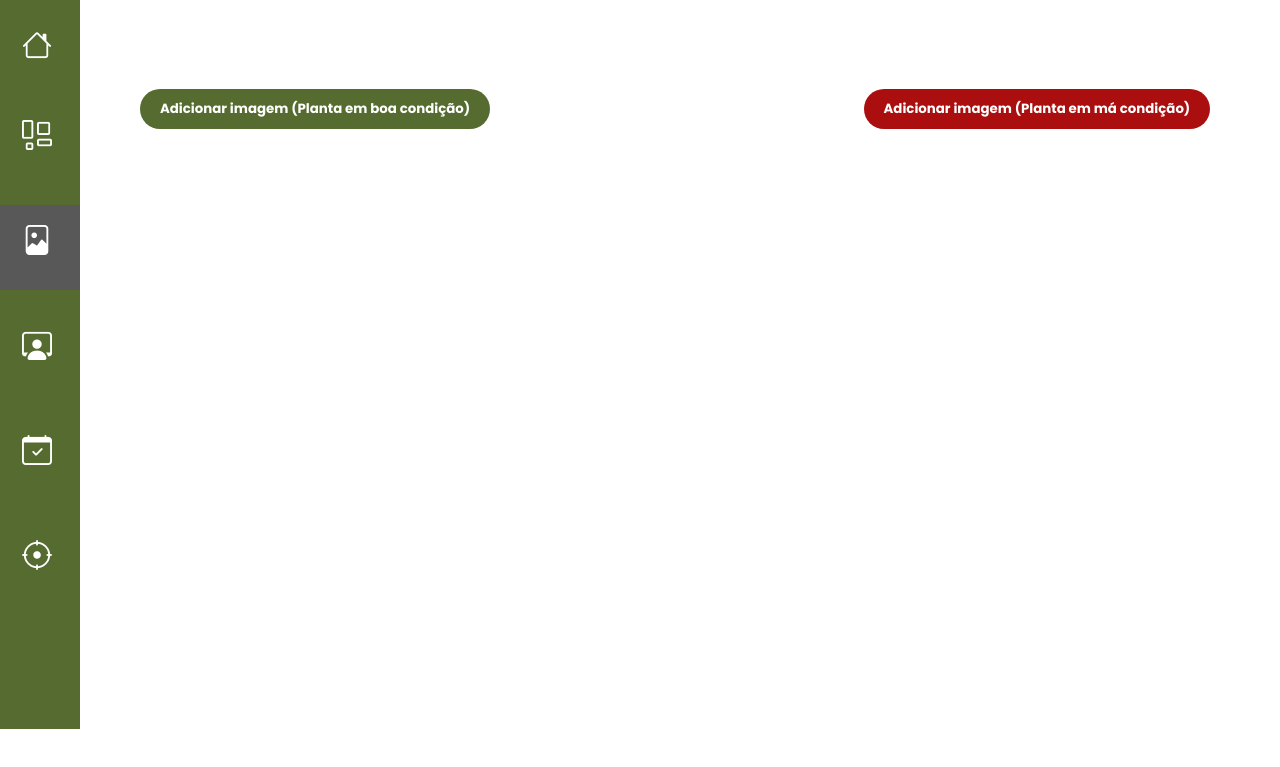
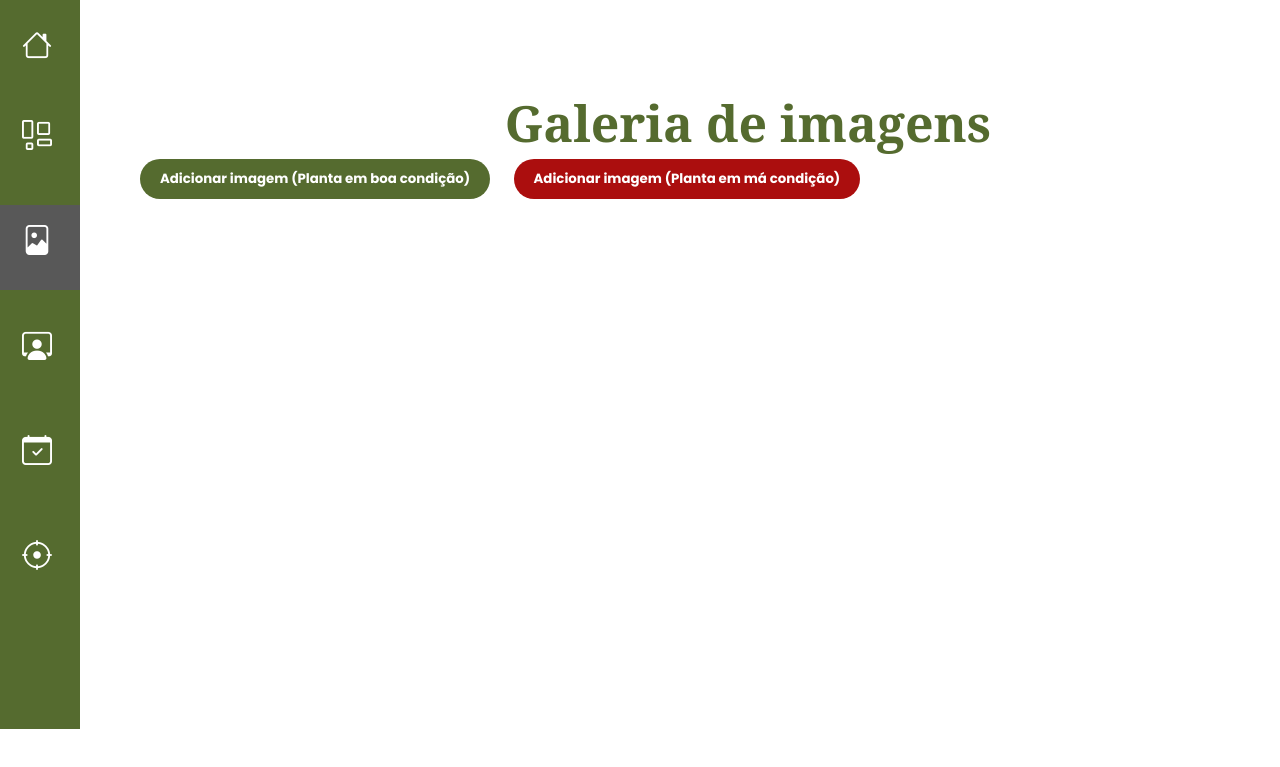
Before and after one commit to ICEI-PUC-Minas-PMV-ADS/pmv-ads-2024-1-e1-proj-web-t11-pmv-ads-2024-1-e1-proj-uavais, a plain HTML site: page codigo-fonte/src/UAVAIS/index.html in a window 1280 px wide. Both pictures are taken after a click on the item "Cadastrar Imagem". Shown: the part 71-838 px from the top of the page. Drawn offline with nearby package versions, Linux system fonts and the light colour scheme; some packages are replaced by stand-ins of ours.

Commit message:
Botões página de imagens

```diff
--- a/codigo-fonte/src/UAVAIS/css/style.css
+++ b/codigo-fonte/src/UAVAIS/css/style.css
@@ -327,18 +327,16 @@ a{
 
 /*Style Página de Imagens*/
 
-/*.tituloboa {
+.imgTitulo {
   width:600px;
-  font-size:35px;
+  font-size:50px;
   font-family:Georgia, 'Times New Roman', Times, serif;
   color: #556B2F;
-  position: relative;
-  top: 50px;
-  left: 300px;
-}*/
-
-.containerImagens {
+  height: 250px;
   position: absolute;
+  top: 20%;
+  left: 35%;
+  z-index: -1;
 }
 
 .galleryBoa {
@@ -359,24 +357,13 @@ a{
   border-radius: 10px;
 }
 
-/*.tituloMa {
-  width:600px;
-  font-size:35px;
-  font-family:Georgia, 'Times New Roman', Times, serif;
-  color: rgb(171, 14, 14);
-  height: 50px;
-  position: relative;
-  top: 60px;
-  left: 300px;
-}*/
-
 .galleryRuim {
   background-color: rgb(157, 43, 43);
   position: relative;
   column-count: 3;
   column-gap: 10px;
   top: 100px;
-  left:5px;
+  left:0px;
   border-radius: 10px;
 }
 
@@ -393,7 +380,8 @@ a{
   margin-top: 20px;
   height: 800px;
   position: absolute;
-  column-count: 2;
+  /*column-count: 2;*/
+  position: absolute;
 }
 
 .botoes {
@@ -408,7 +396,7 @@ a{
   margin: 10px;
   cursor: pointer;
   position: relative;
-  top: 50px;
+  top: 100px;
   left: 0px;
   border-radius: 20px;
 }
@@ -421,8 +409,8 @@ a{
   margin: 10px;
   cursor: pointer;
   position: relative;
-  top: 50px;
-  left: 350px;
+  top: 100px;
+  left: 0px;
   border-radius: 20px;
 }
 
@@ -430,7 +418,10 @@ a{
   margin-top: 20px;
 }
 
-
+.galeriaBR {
+  column-count: 2;
+  column-gap: 10;
+}
 
 .popup {
   position: fixed;
--- a/codigo-fonte/src/UAVAIS/index.html
+++ b/codigo-fonte/src/UAVAIS/index.html
@@ -164,23 +164,18 @@
             </div>
                 <div id="cadastroImagem">
 
-                    <section class="botoes">
-                    <button id="adcImgBoa" class="botaoVerde">Adicionar imagem (Planta em boa condição)</button>
-                    <button id="adcImgRuim" class="botaoVermelho">Adicionar imagem (Planta em má condição)</button>
-                    </section>
+                    <H1 class="imgTitulo">Galeria de imagens</H1>
 
                     <section class="containerImagens">
 
+                        <button id="adcImgBoa" class="botaoVerde">Adicionar imagem (Planta em boa condição)</button>
+                        <button id="adcImgRuim" class="botaoVermelho">Adicionar imagem (Planta em má condição)</button>
 
-                        <!--<section class="galeriaContainer">-->
-                           <!--<h2 class="tituloboa">Planta em boa condição</h2>-->
+                        <section class="galeriaBR">
                             <section id="galeiraBoa" class="galleryBoa"></section>
-                        <!--</section>-->
+                            <section id="galeriaRuim" class="galleryRuim"></section>
+                        </section>
 
-                        <!--<section class="galeriaContainer">-->
-                           <!-- <h2 class="tituloMa">Planta em má condição</h2> -->
-                            <section id="galeriaRuim" class="galleryRuim"></section>
-                        <!--</section>-->
                     </section>
 
                     <section id="popup" class="popup hidden">
```
